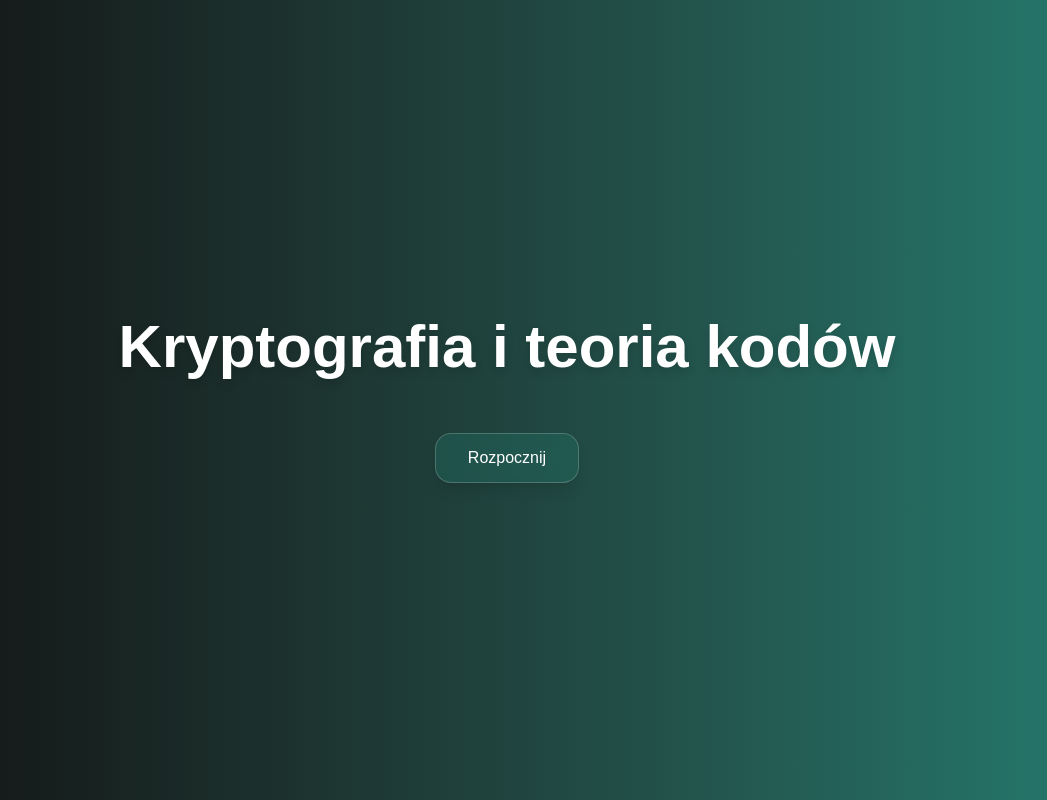
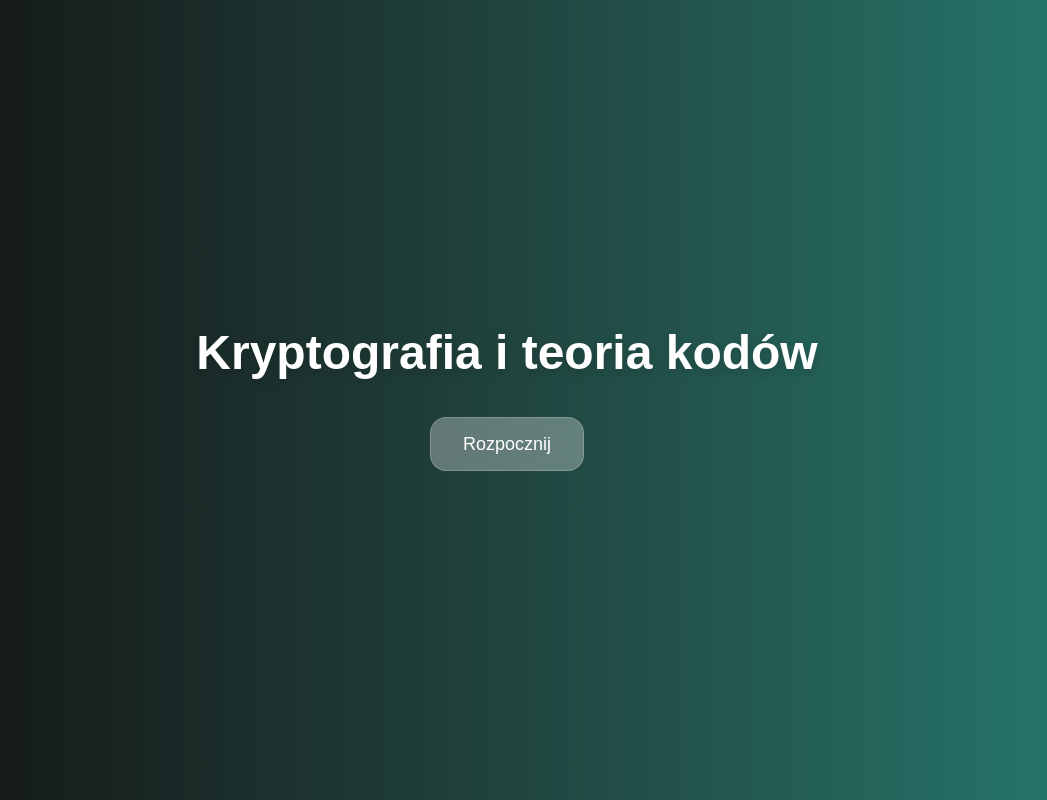
Before and after one commit to Barbedi/Kryptografia_i_teoria_kodow, a Next.js app: page / in a window 1280 px wide. Shown: the whole page, without its empty margins (133-1180 px from the left). Built offline with nearby package versions, Linux system fonts and the light colour scheme.

Commit message:
Add Prettier and improve formatting across project

```diff
--- a/next.config.ts
+++ b/next.config.ts
@@ -1,11 +1,11 @@
 import type { NextConfig } from "next";
 
-  const nextConfig: NextConfig = {
-      reactStrictMode: true,
-      output: "export",
-      images: {
-        unoptimized: true
-      }
-    };
+const nextConfig: NextConfig = {
+  reactStrictMode: true,
+  output: "export",
+  images: {
+    unoptimized: true,
+  },
+};
 
 export default nextConfig;
--- a/src/app/globals.css
+++ b/src/app/globals.css
@@ -1,20 +1,14 @@
 @import "tailwindcss";
 
-
-
 @theme inline {
-
   --font-sans: var(--font-geist-sans);
   --font-mono: var(--font-geist-mono);
 
   --color-primary: #111212;
-  --color-secondary:#247D71
+  --color-secondary: #247d71;
 }
 
-
-
 body {
-
   color: var(--foreground);
   font-family: Arial, Helvetica, sans-serif;
 }
--- a/src/app/menu/page.tsx
+++ b/src/app/menu/page.tsx
@@ -1,9 +1,12 @@
-
+import Link from "next/link";
 
 const menu = () => {
   return (
     <div className="flex flex-col items-center justify-center h-screen">
-            <h1>Kryptografia i teoria kodów-projekt</h1>
+      <h1>Kryptografia i teoria kodów-projekt</h1>
+      <Link className="mt-6 px-4 py-2 bg-blue-500 text-white rounded" href="/">
+        Przejdź do Menu
+      </Link>
     </div>
   );
 };
--- a/src/app/page.tsx
+++ b/src/app/page.tsx
@@ -1,18 +1,15 @@
-
-
-
-import Link from 'next/link';
+import Link from "next/link";
 
 const Home = () => {
   return (
     <main className="flex flex-col items-center justify-center min-h-screen p-4">
       <div className="text-center space-y-6">
-        <h1 className="text-5xl md:text-6xl font-bold text-white drop-shadow-lg">
+        <h1 className="text-4xl md:text-5xl font-bold text-white drop-shadow-lg">
           Kryptografia i teoria kodów
         </h1>
         <Link
           href="/menu"
-          className="inline-block mt-8 px-8 py-3 bg-secondary/30 text-white rounded-2xl hover:bg-secondary hover:scale-105 duration-300 transition-all shadow-lg backdrop-blur-sm border border-white/20"
+          className="inline-block mt-4 px-8 py-3 bg-white/30 border text-lg border-white/20 backdrop-blur-md text-white rounded-2xl hover:bg-white/25 hover:scale-105 active:scale-95 duration-300 transition-all hover:shadow-xl shadow-white/50"
           aria-label="Przejdź do menu głównego"
         >
           Rozpocznij
@@ -20,6 +17,6 @@ const Home = () => {
       </div>
     </main>
   );
-}
+};
 
 export default Home;
```
Also changed, not shown: main/preload.ts (+5 -2 lines), package.json (+7 -4 lines), electron-builder.yaml (line endings or trailing spaces), 1 other file (tests, documents, lock files or other folders).
